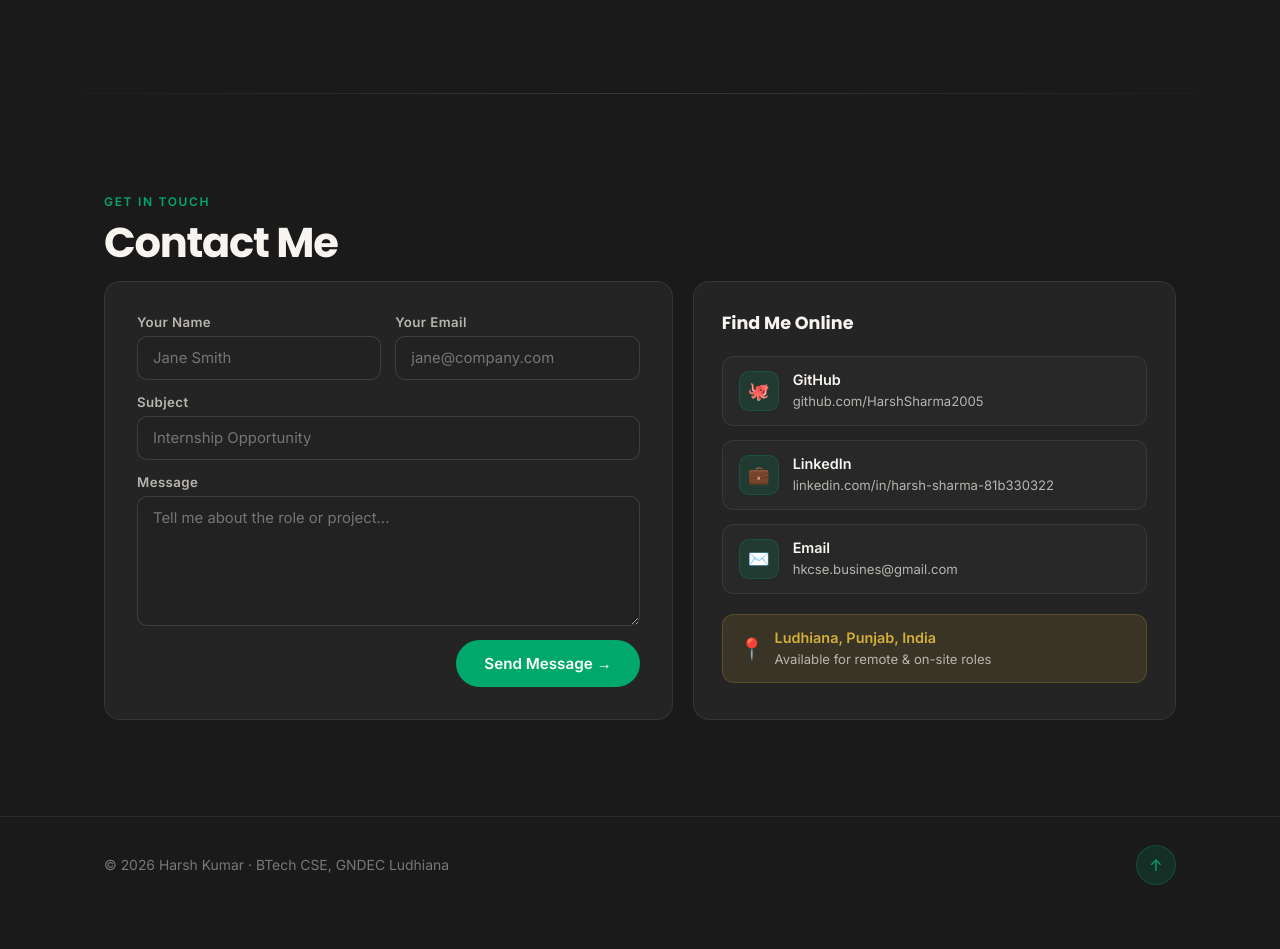
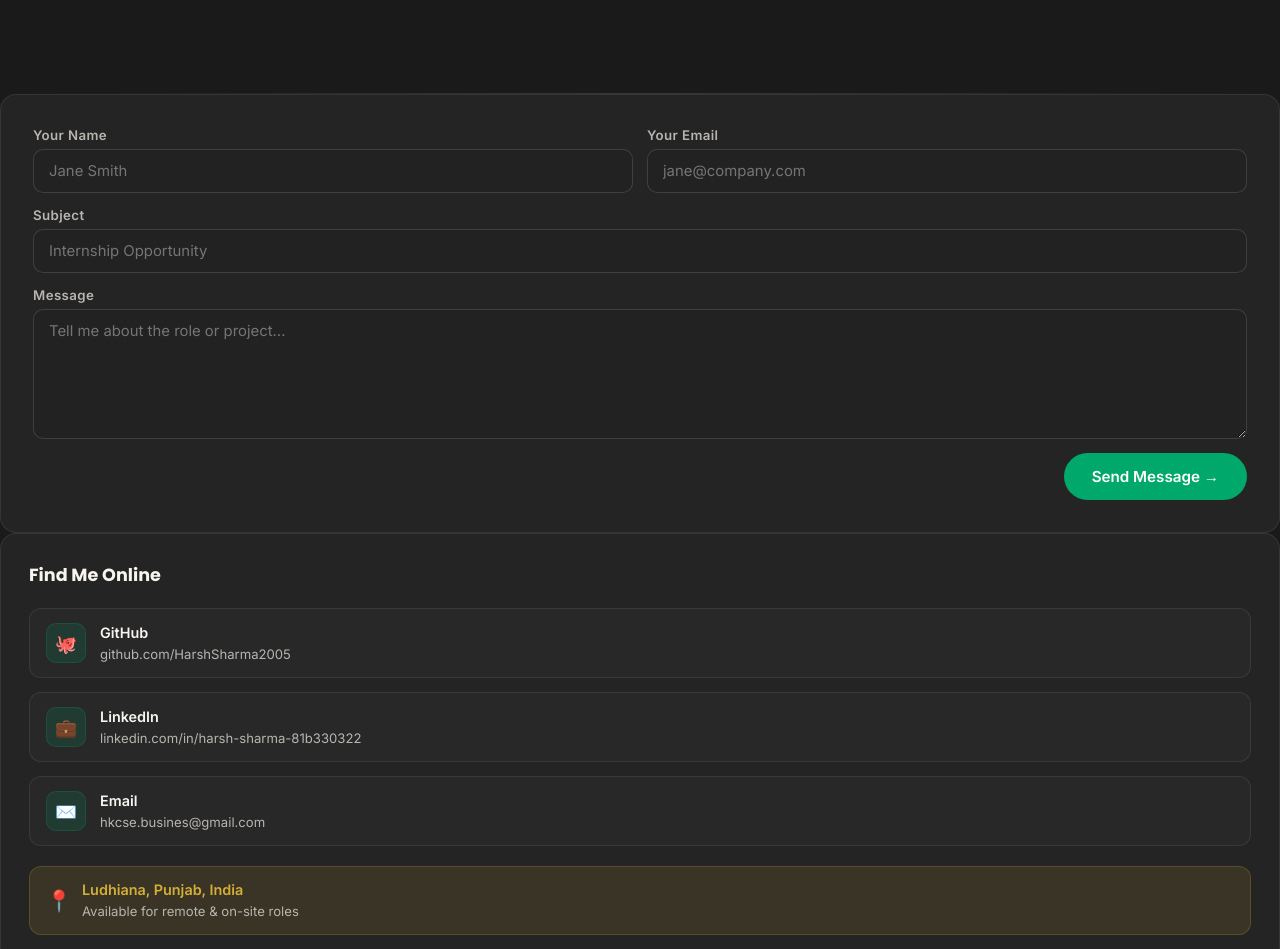
Before and after one commit to harshsharma-2005/portfolio, a plain HTML site: page index.html in a window 1280 px wide. Shown: the part 5535-6484 px from the top of the page. Before the commit the page ends 6456 px from the top, so only its background shows below. Drawn offline with nearby package versions, Linux system fonts and the light colour scheme.

Commit message:
Refactor contact form structure and IDs

```diff
--- a/index.html
+++ b/index.html
@@ -366,34 +366,33 @@
 <div class="divider"></div>
 
 <!-- CONTACT -->
-<section id="contact">
-  <div class="wrap">
-    <p class="section-tag reveal">Get In Touch</p>
-    <h2 class="reveal">Contact Me</h2>
-
-    <div class="contact-grid">
-
 <div class="contact-form reveal">
   <div class="form-row">
     <div class="field">
       <label>Your Name</label>
-            <input class="input" type="text" placeholder="Jane Smith"/>
+      <input id="name" class="input" type="text" placeholder="Jane Smith"/>
     </div>
+
     <div class="field">
       <label>Your Email</label>
-            <input class="input" type="email" placeholder="jane@company.com"/>
+      <input id="email" class="input" type="email" placeholder="jane@company.com"/>
     </div>
   </div>
+
   <div class="field">
     <label>Subject</label>
-          <input class="input" type="text" placeholder="Internship Opportunity"/>
+    <input id="subject" class="input" type="text" placeholder="Internship Opportunity"/>
   </div>
+
   <div class="field">
     <label>Message</label>
-          <textarea class="textarea" placeholder="Tell me about the role or project..."></textarea>
+    <textarea id="message" class="textarea" placeholder="Tell me about the role or project..."></textarea>
   </div>
+
   <div class="form-footer">
-          <button class="btn-green" type="button">Send Message →</button>
+    <button id="sendBtn" class="btn-green" type="button">
+      Send Message →
+    </button>
   </div>
 </div>
 
@@ -441,7 +440,7 @@
     <button class="back-top" onclick="window.scrollTo({top:0,behavior:'smooth'})" aria-label="Back to top">↑</button>
   </div>
 </footer>
-
+<script src="https://cdn.jsdelivr.net/npm/@emailjs/browser@4/dist/email.min.js"></script>
 <script src="script.js"></script>
 </body>
 </html>
```
Lines whose indentation alone changed are shown as unchanged.
